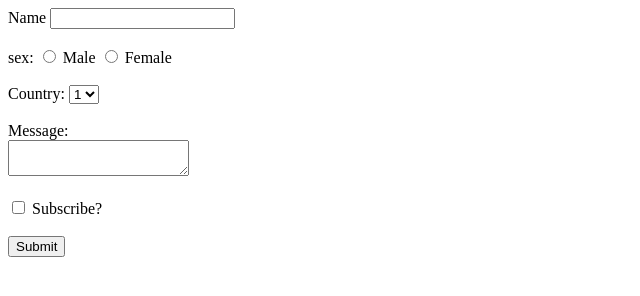
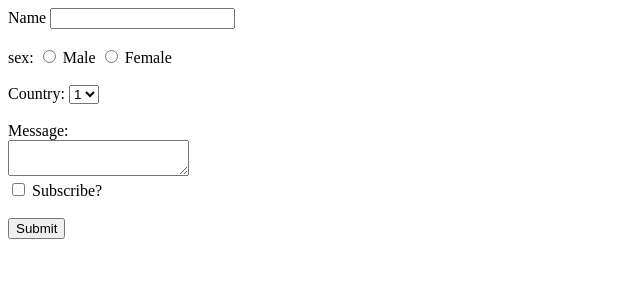
Before and after one commit to MRajukhan/Batch3-mern, a plain HTML site: page index2.html in a window 1280 px wide. Shown: the whole page, without its empty margins (0-640 px from the left). Drawn offline with Linux system fonts and the light colour scheme.

Commit message:
first commit

```diff
--- a/index2.html
+++ b/index2.html
@@ -6,29 +6,41 @@
     <title>Document</title>
   </head>
   <body>
+    <div>
+      <div>
         <span>Name</span>
-    <input type="text" /><br />
+        <input type="text" />
+      </div>
       <br />
+      <div>
         <label for="sex">sex:</label>
         <input type="radio" name="sex" id="sex" />
         <label for="sex">Male</label>
         <input type="radio" name="sex" id="sex" />
-    <label for="sex">Female</label><br />
+        <label for="sex">Female</label>
+      </div>
+
       <br />
+      <div>
         <span> Country:</span>
         <select name="Country" id="Country">
           <option value="1">1</option>
           <option value="1">1</option>
-      <option value="1">1</option></select
-    ><br />
+          <option value="1">1</option>
+        </select>
+      </div>
       <br />
+      <div>
         <span>Message:</span> <br />
 
-    <textarea name="" id=""></textarea> <br />
-    <br />
+        <textarea name="" id=""></textarea>
+      </div>
+      <div>
         <input type="checkbox" name="Subscribe" id="" />
         <label for="Subscribe">Subscribe?</label> <br />
+      </div>
       <br />
       <button>Submit</button>
+    </div>
   </body>
 </html>
```
Also changed, not shown: index.html (+14 -3 lines). Lines whose indentation alone changed are shown as unchanged.
